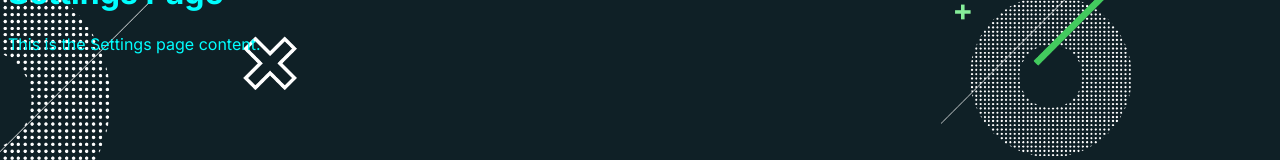
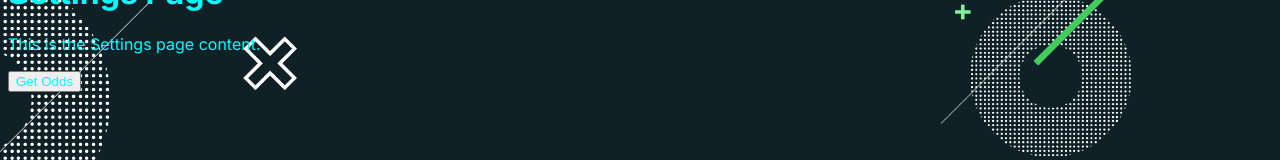
Before and after one commit to JamesN27/next.js-valuebet-finder, a Next.js app: page /settings in a window 1280 px wide. Shown: the part 446-606 px from the top of the page. Built offline with nearby package versions, Linux system fonts and the light colour scheme.

Commit message:
Set up API for ATP wimbledon

```diff
--- /dev/null
+++ b/app/OddsComponent.js
@@ -0,0 +1,88 @@
+'use client';
+
+import axios from 'axios';
+import React, { useState } from 'react';
+
+const OddsComponent = () => {
+  const [odds, setOdds] = useState(null);
+
+  const handleButtonClick = async () => {
+    try {
+      // Make the API request to fetch the data
+      const response = await axios.get(
+        'https://api.the-odds-api.com/v4/sports/tennis_atp_wimbledon/odds/',
+        {
+          params: {
+            apiKey: '2f42f78466de4f4fa0a9c6eff5ed85fa',
+            bookmakers:
+              'pinnacle,williamhill,betfair_ex_eu,betfair_sb_uk,betonlineag,sport888,mrgreen,unibet_eu,matchbook,onexbet',
+            markets: 'h2h',
+          },
+        },
+      );
+
+      const data = response.data;
+
+      // Extract the higher odds from other bookmakers compared to Pinnacle odds
+      const extractedOdds = data.flatMap((event) => {
+        const pinnacleBookmaker = event.bookmakers.find(
+          (bookmaker) => bookmaker.key === 'pinnacle',
+        );
+
+        if (
+          !pinnacleBookmaker ||
+          !pinnacleBookmaker.markets ||
+          !pinnacleBookmaker.markets[0]?.outcomes
+        ) {
+          // Skip the event if pinnacleBookmaker or necessary properties are undefined
+          return [];
+        }
+
+        const pinnacleOutcome = pinnacleBookmaker.markets[0].outcomes[0];
+
+        const higherOdds = event.bookmakers
+          .filter((bookmaker) => bookmaker.key !== 'pinnacle')
+          .flatMap((bookmaker) => {
+            if (!bookmaker.markets || !bookmaker.markets[0]?.outcomes) {
+              // Skip the bookmaker if necessary properties are undefined
+              return [];
+            }
+
+            return bookmaker.markets[0].outcomes
+              .filter((outcome) => outcome.price > pinnacleOutcome.price)
+              .map((outcome) => ({
+                event: `${event.home_team} vs ${event.away_team}`,
+                bookmaker: bookmaker.title,
+                outcome: outcome.name,
+                price: outcome.price,
+              }));
+          });
+
+        return higherOdds;
+      });
+
+      // Set the extracted odds in the state
+      setOdds(extractedOdds);
+    } catch (error) {
+      console.error('Error fetching data:', error);
+    }
+  };
+
+  return (
+    <div>
+      <button onClick={handleButtonClick}>Get Odds</button>
+      {odds && (
+        <ul>
+          {odds.map((odd, index) => (
+            <li key={odd.id}>
+              Event: {odd.event}, Bookmaker: {odd.bookmaker}, Outcome:{' '}
+              {odd.outcome}, Price: {odd.price}
+            </li>
+          ))}
+        </ul>
+      )}
+    </div>
+  );
+};
+
+export default OddsComponent;
--- a/app/settings/page.js
+++ b/app/settings/page.js
@@ -1,8 +1,12 @@
+import React from 'react';
+import OddsComponent from '../OddsComponent';
+
 export default function Settings() {
   return (
     <div>
       <h1>Settings Page</h1>
       <p>This is the Settings page content.</p>
+      <OddsComponent />
     </div>
   );
 }
--- a/package.json
+++ b/package.json
@@ -11,6 +11,7 @@
     "migrate": "dotenv -- ley --require tsm"
   },
   "dependencies": {
+    "axios": "^1.4.0",
     "bcrypt": "^5.1.0",
     "dotenv-cli": "^7.2.1",
     "dotenv-safe": "^8.2.0",
```
Also changed, not shown: 1 other file (tests, documents, lock files or other folders).
